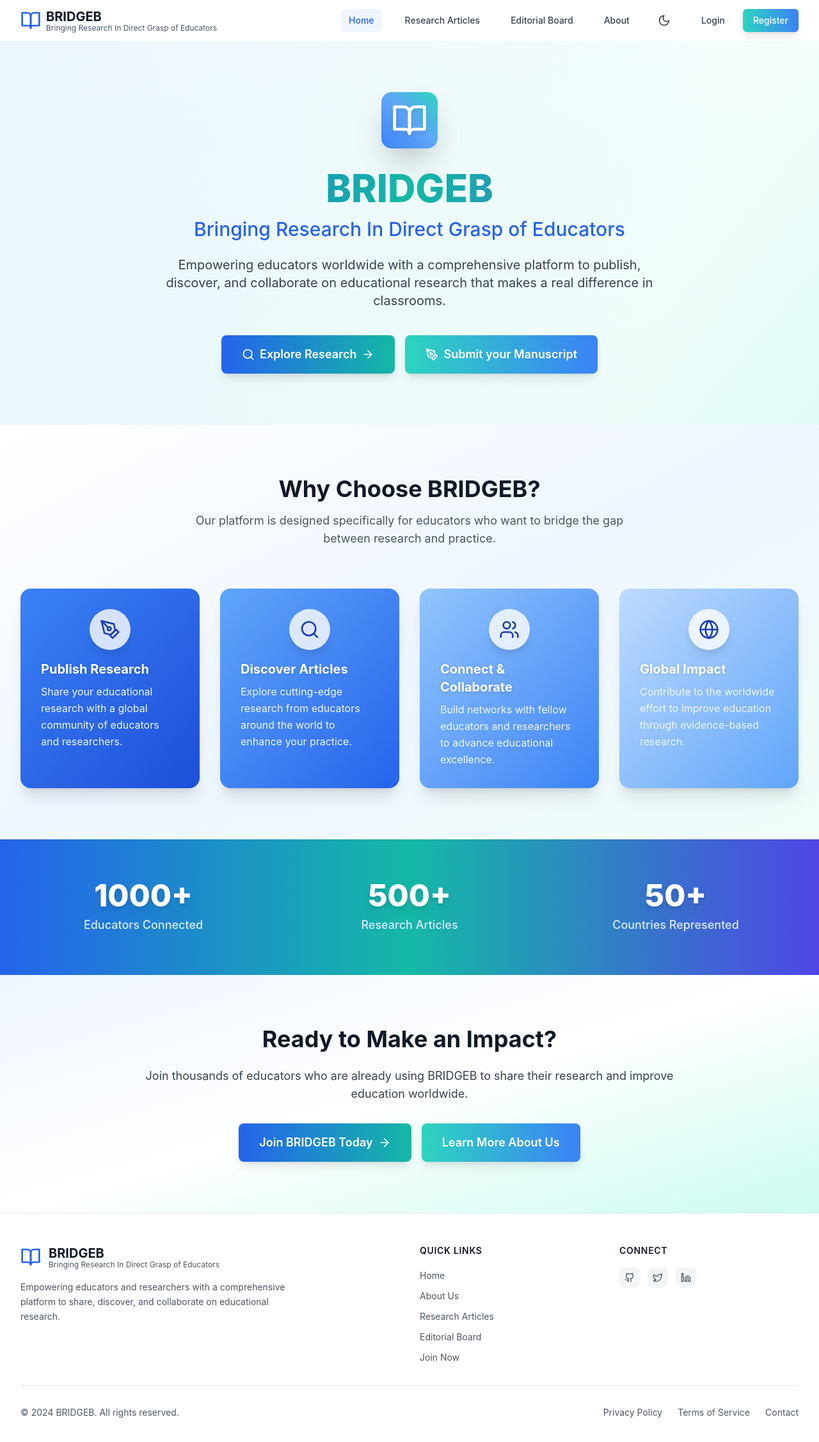
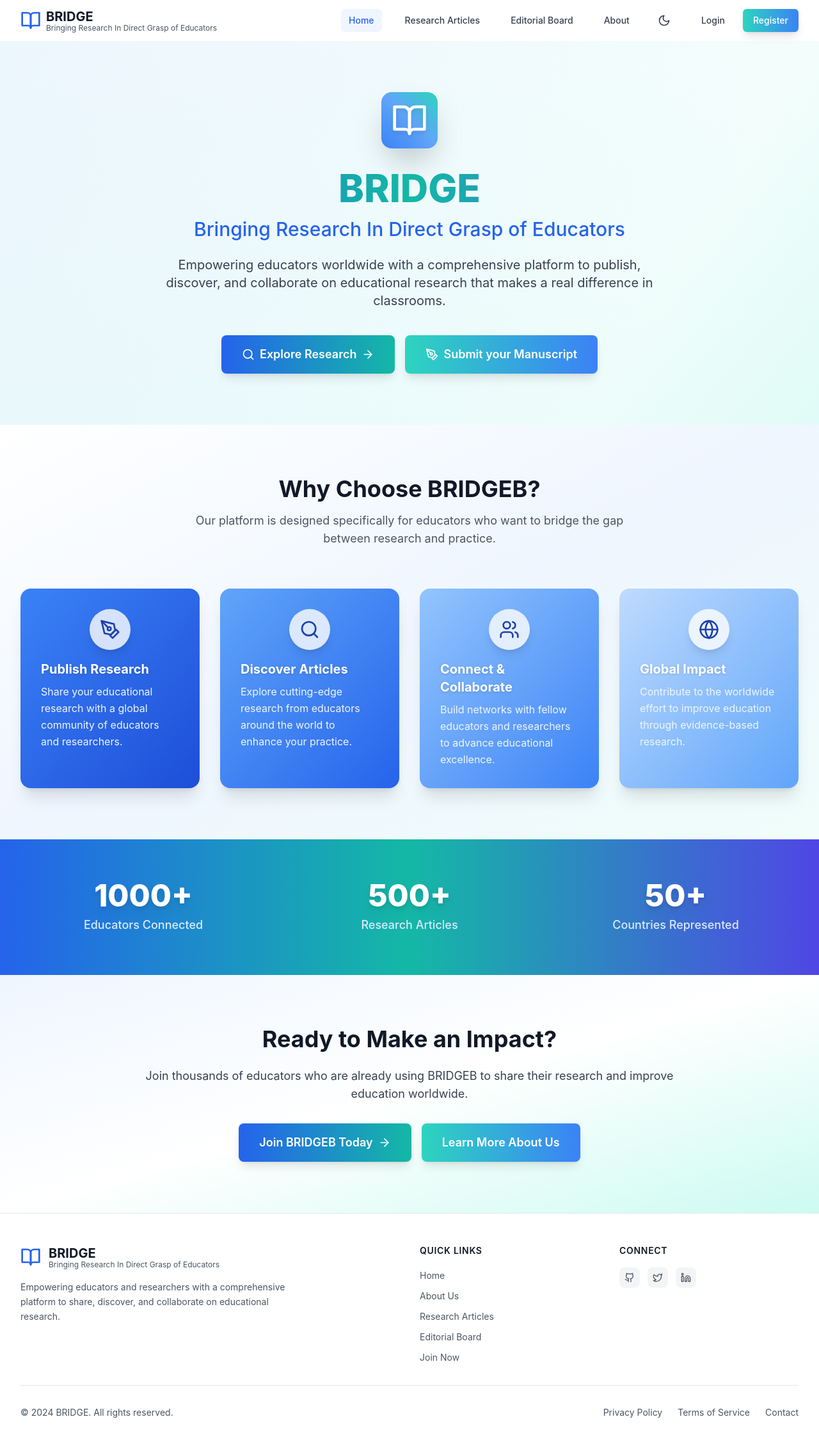
Before and after one commit to Faizyab-Ghaznavi-Tech/Bridge, a React (Vite) app: page / in a window 1280 px wide. Shown: the top 2254 px of the page at 64% size. Built offline with nearby package versions, Linux system fonts and the light colour scheme.

Commit message:
change to bridge

```diff
--- a/src/components/Footer.tsx
+++ b/src/components/Footer.tsx
@@ -12,7 +12,7 @@ const Footer = () => {
               {/* Use the same logo as in navbar */}
               <BookOpen className="h-8 w-8 text-blue-600 dark:text-blue-400" />
               <div>
-                <span className="text-xl font-bold text-gray-900 dark:text-white">BRIDGEB</span>
+                <span className="text-xl font-bold text-gray-900 dark:text-white">BRIDGE</span>
                 <p className="text-xs text-gray-600 dark:text-gray-300 -mt-1">
                   Bringing Research In Direct Grasp of Educators
                 </p>
@@ -88,7 +88,7 @@ const Footer = () => {
         <div className="border-t dark:border-gray-700 mt-8 pt-8">
           <div className="flex flex-col md:flex-row justify-between items-center">
             <p className="text-gray-600 dark:text-gray-300 text-sm">
-              © 2024 BRIDGEB. All rights reserved.
+              © 2024 BRIDGE. All rights reserved.
             </p>
             <div className="flex space-x-6 mt-4 md:mt-0">
               <a href="#" className="text-gray-600 dark:text-gray-300 hover:text-blue-600 dark:hover:text-blue-400 text-sm transition-colors duration-200">
--- a/src/components/Navbar.tsx
+++ b/src/components/Navbar.tsx
@@ -26,7 +26,7 @@ const Navbar: React.FC = () => {
           <Link to="/" className="flex items-center space-x-2">
             <BookOpen className="h-8 w-8 text-blue-600 dark:text-blue-400" />
             <div>
-              <span className="text-xl font-bold text-gray-900 dark:text-white">BRIDGEB</span>
+              <span className="text-xl font-bold text-gray-900 dark:text-white">BRIDGE</span>
               <p className="text-xs text-gray-600 dark:text-gray-300 -mt-1">
                 Bringing Research In Direct Grasp of Educators
               </p>
--- a/src/pages/Home.tsx
+++ b/src/pages/Home.tsx
@@ -47,7 +47,7 @@ const Home: React.FC = () => {
               </div>
             </div>
             <h1 className="text-5xl md:text-6xl font-extrabold text-transparent bg-clip-text bg-gradient-to-r from-blue-700 via-teal-500 to-indigo-600 dark:from-blue-300 dark:via-teal-300 dark:to-indigo-400 mb-4 animate-fade-in-up">
-              BRIDGEB
+              BRIDGE
             </h1>
             <span className="block text-2xl md:text-3xl font-medium text-blue-600 dark:text-blue-400 mt-2 mb-6 animate-fade-in-up delay-100">
               Bringing Research In Direct Grasp of Educators
```
